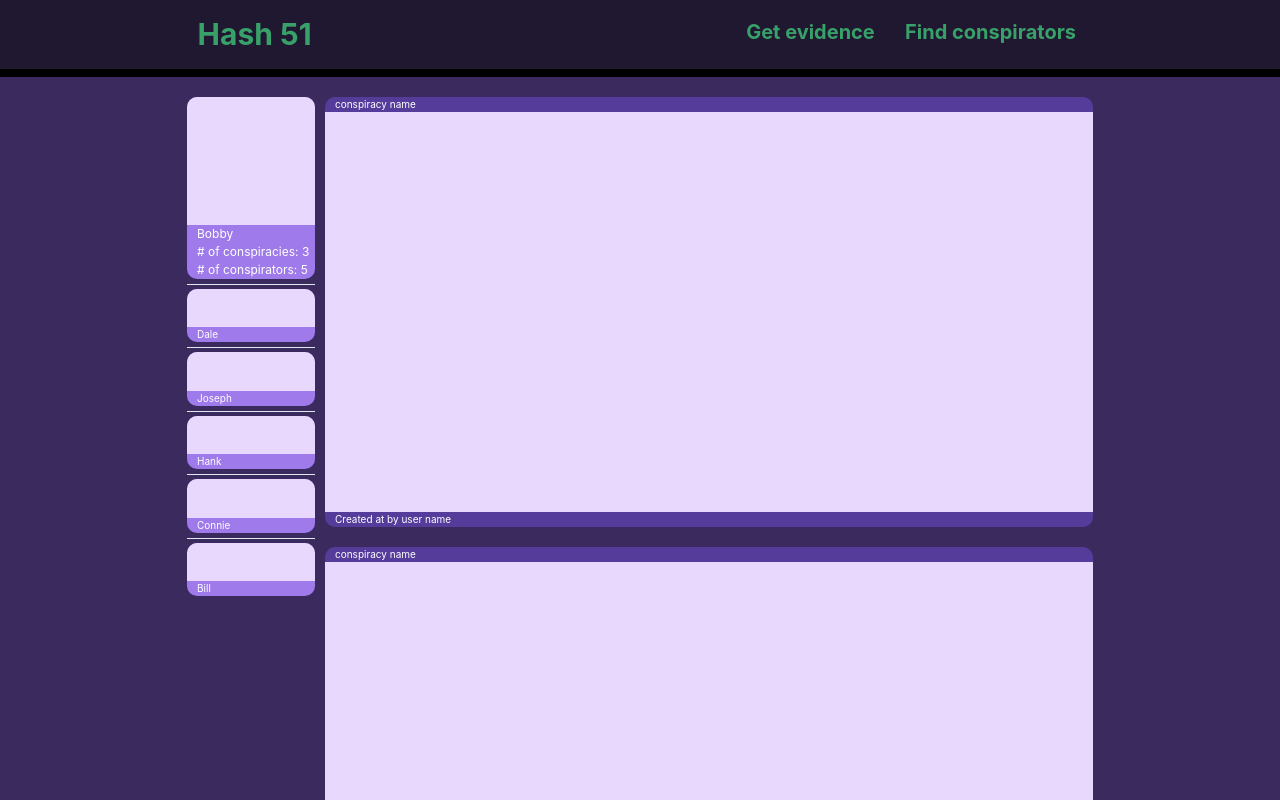
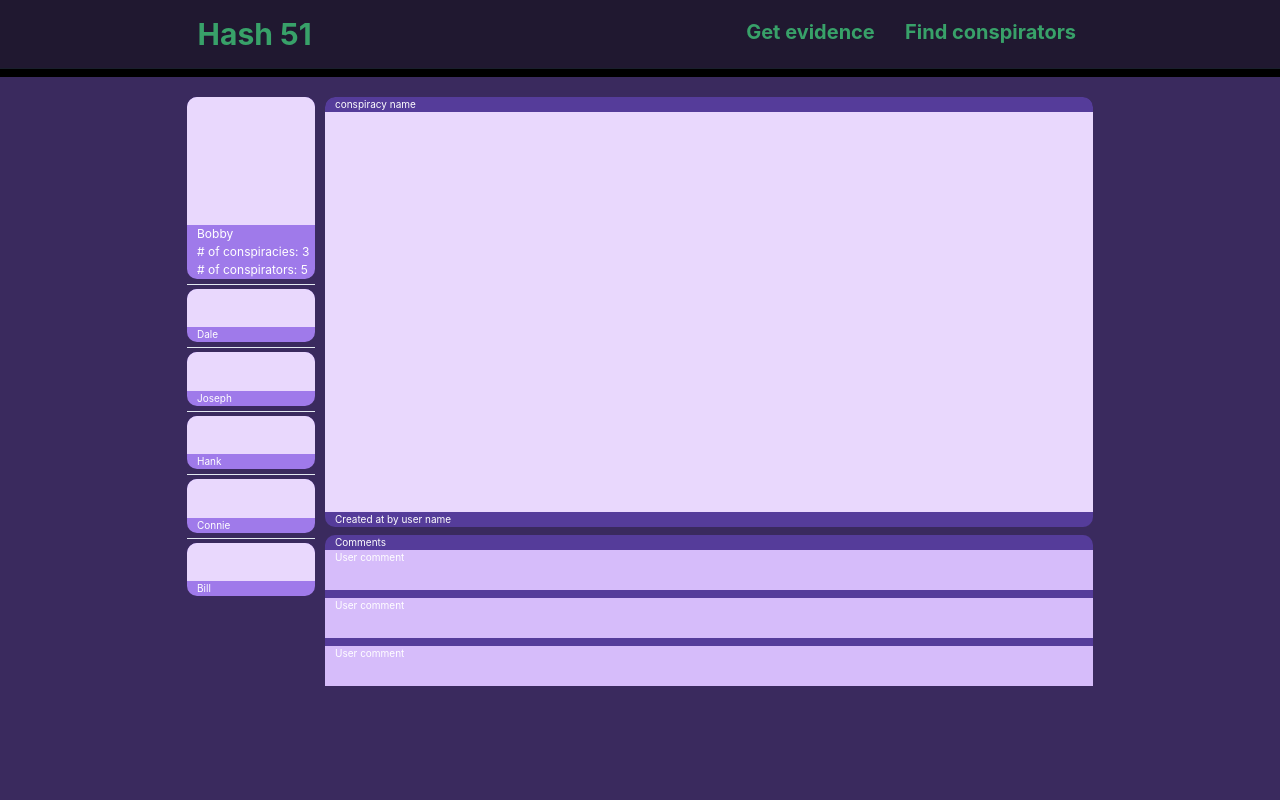
Before and after one commit to dougbacca89/Hash51-2.0, a React app: page /story in a window 1280 px wide. Shown: the top 800 px of the page. Built offline with nearby package versions, Linux system fonts and the light colour scheme.

Commit message:
added comment list with comment component, styled scroll bar

```diff
--- a/client/src/pages/App.jsx
+++ b/client/src/pages/App.jsx
@@ -32,7 +32,7 @@ const App = () => {
       <Flex
         flexDirection="column"
         width="100wh"
-        height="100vh"
+        minH="91vh"
         backgroundColor="#3a2a5e"
         justifyContent="top"
         alignItems="center"
--- a/client/src/pages/storyPage/StoryContainer.jsx
+++ b/client/src/pages/storyPage/StoryContainer.jsx
@@ -28,7 +28,23 @@ const StoryContainer = props => {
         <User user={user}/>
         <ConspiratorList conspirators={conspirators}/>
       </Box>
-      <Box h="85vh" minW="60vw" verticalAlign="top" borderRadius={10}>
+      <Box
+        maxH="80vh"
+        minW="60vw"
+        verticalAlign="top"
+        borderRadius={10}
+        overflowY="scroll"
+        sx={{
+          '&::-webkit-scrollbar': {
+            width: '16px',
+            borderRadius: '8px',
+            backgroundColor: `rgba(0, 0, 0, 0.05)`,
+          },
+          '&::-webkit-scrollbar-thumb': {
+            backgroundColor: `rgba(0, 0, 0, 0.05)`,
+          },
+        }}
+      >
         <Story conspiracies={conspiracies}/>
         <Story conspiracies={conspiracies}/>
         <Story conspiracies={conspiracies}/>
--- a/client/src/pages/storyPage/components/Comment.jsx
+++ b/client/src/pages/storyPage/components/Comment.jsx
@@ -1,7 +1,14 @@
 import React from 'react';
 
+import {
+  Text,
+  Box
+} from "@chakra-ui/react";
+
 const Comment = () => (
-  <div />
+  <Box bg="purple.200" mb="1vh" w="60vw">
+    <Text ml="10px" fontSize="10px" minH="5vh">User comment</Text>
+  </Box>
   );
 
 export default Comment;
--- a/client/src/pages/storyPage/components/CommentList.jsx
+++ b/client/src/pages/storyPage/components/CommentList.jsx
@@ -1,11 +1,20 @@
 import React from 'react';
+
+import {
+  Text,
+  Box
+} from "@chakra-ui/react";
 
 import Comment from './Comment';
 
 const CommentList = () => (
-  <div>
+  <Box bg="purple.700" mb="7vh" w="60vw" borderRadius={10}>
+    <Text ml="10px" fontSize="10px">Comments</Text>
     <Comment />
-  </div>
+    <Comment />
+    <Comment />
+
+  </Box>
   );
 
 export default CommentList;
--- a/client/src/pages/storyPage/components/Story.jsx
+++ b/client/src/pages/storyPage/components/Story.jsx
@@ -5,12 +5,17 @@ import {
   Box
 } from "@chakra-ui/react";
 
+import CommentList from './CommentList';
+
 const Story = () => (
-  <Box bg="purple.700" mb="1px" w="60vw" borderRadius={10} mb="5">
+  <div>
+    <Box bg="purple.700" mb="1vh" w="60vw" borderRadius={10}>
       <Text ml="10px" fontSize="10px">conspiracy name</Text>
       <Box bg="purple.100" w="60vw" h="50vh" />
       <Text ml="10px" fontSize="10px">Created at by user name</Text>
-  </Box>
+    </Box>
+    <CommentList />
+  </div>
   );
 
 export default Story;
```
Also changed, not shown: client/src/pages/storyPage/components/StoryList.jsx (+6 -3 lines), 1 other file (tests, documents, lock files or other folders).
